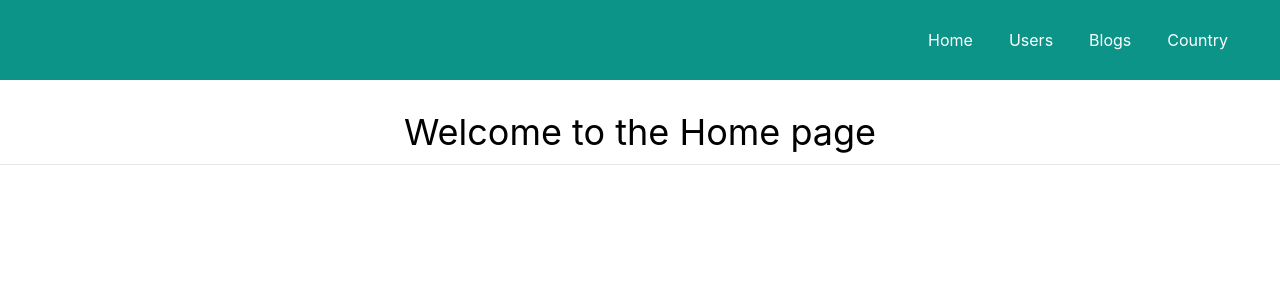
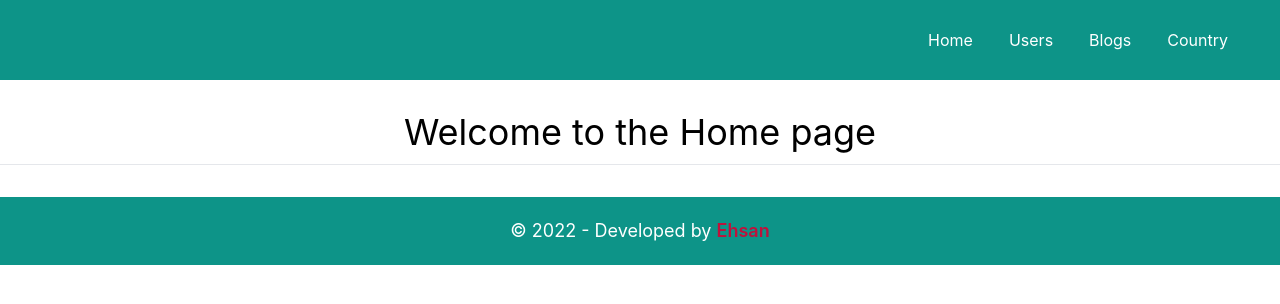
Before and after one commit to EhsanEIK/info-site-react-router-app, a React (Create React App) app: page / in a window 1280 px wide. Shown: the top 304 px of the page. Built offline with nearby package versions, Linux system fonts and the light colour scheme.

Commit message:
added footer

```diff
--- a/src/components/Blog/Blog.js
+++ b/src/components/Blog/Blog.js
@@ -9,9 +9,11 @@ const Blog = ({ blog }) => {
         navigate(`/blog/${id}`);
     }
     return (
-        <div className='border-2 rounded-lg border-neutral-500 relative h-48 p-5'>
-            <h2 className='mb-3'>{title}</h2>
-            <button onClick={handleClick} className='bg-teal-600 text-white rounded-sm absolute bottom-3 px-2 py-1 hover:bg-teal-700'>Get Details</button>
+        <div className='border-2 rounded-lg border-neutral-500 relative h-48'>
+            <h2 className='mb-3 p-5'>{title}</h2>
+            <div className='flex justify-center'>
+                <button onClick={handleClick} className='bg-teal-600 text-white rounded-sm md:w-3/6 absolute bottom-3 px-2 py-1 hover:bg-teal-700'>Get Details</button>
+            </div>
         </div>
     );
 };
--- /dev/null
+++ b/src/components/Footer/Footer.js
@@ -0,0 +1,11 @@
+import React from 'react';
+
+const Footer = () => {
+    return (
+        <div className='bg-teal-600 text-white text-center text-lg p-5 mt-1'>
+            <p>&copy; 2022 - Developed by <a className=' text-rose-700 font-semibold' href="https://www.linkedin.com/in/ehsanulislamkhan/" target="_blank" rel="noopener noreferrer">Ehsan</a></p>
+        </div >
+    );
+};
+
+export default Footer;
--- a/src/components/User/User.js
+++ b/src/components/User/User.js
@@ -4,7 +4,7 @@ import { Link } from 'react-router-dom';
 const User = ({ user }) => {
     const { name, username, id } = user;
     return (
-        <div className='border-2 rounded-lg border-neutral-500 relative md:h-0 h-32 p-5'>
+        <div className='border-2 rounded-lg border-neutral-500 relative md:h-auto h-32 p-5'>
             <h2 className='mb-3'>{name}</h2>
             <Link to={`/user/${id}`} className='bg-teal-600 text-white rounded-sm md:static absolute bottom-3 px-2 py-1 hover:bg-teal-700'>{username}</Link>
         </div>
--- a/src/layout/Main.js
+++ b/src/layout/Main.js
@@ -1,5 +1,6 @@
 import React from 'react';
 import { Outlet } from 'react-router-dom';
+import Footer from '../components/Footer/Footer';
 import Header from '../components/Header/Header';
 
 const Main = () => {
@@ -9,6 +10,7 @@ const Main = () => {
             <div className='container mx-auto  my-8'>
                 <Outlet></Outlet>
             </div>
+            <Footer></Footer>
         </div >
     );
 };
```
